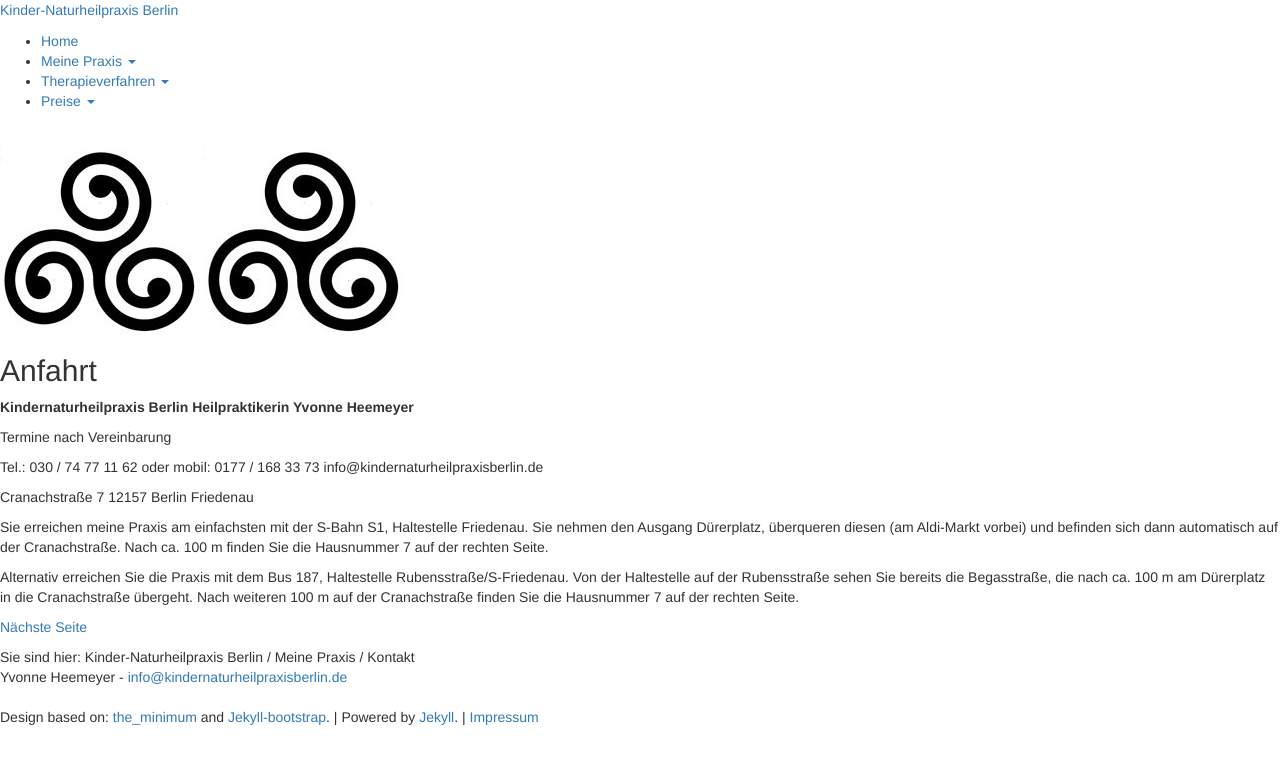
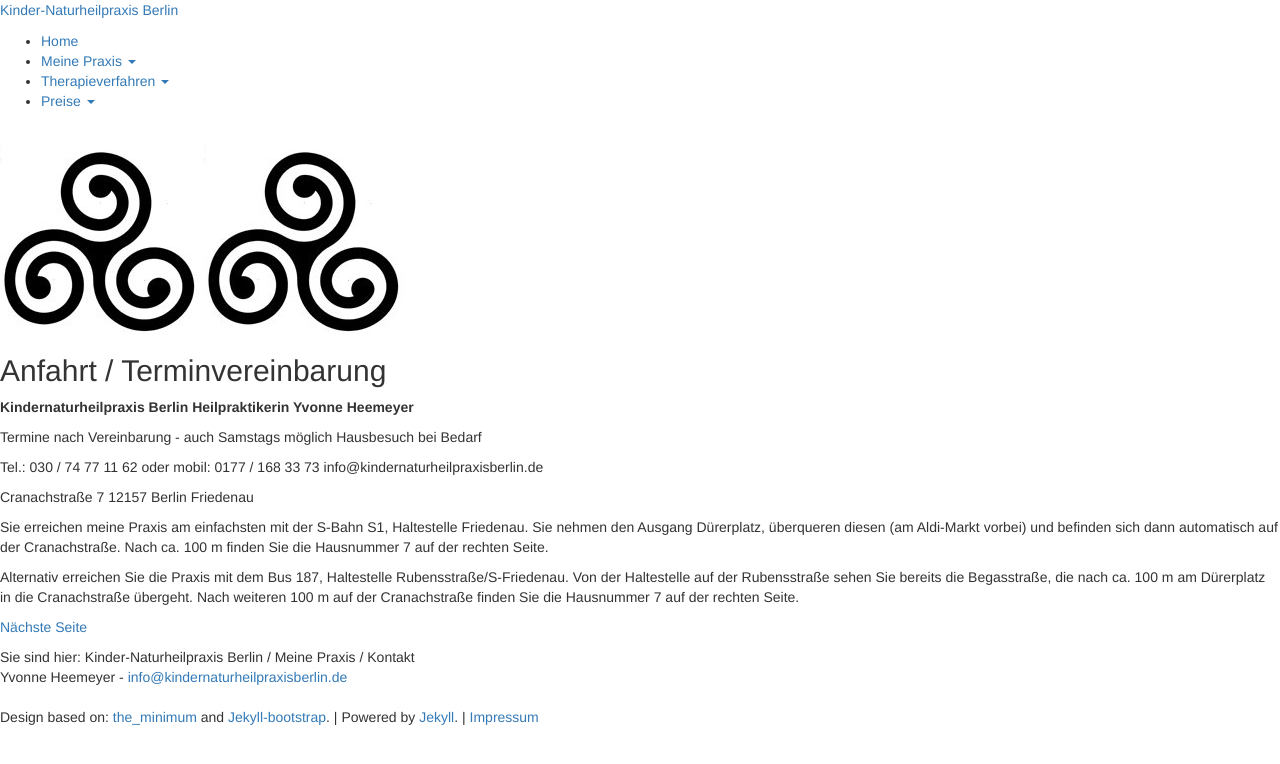
Before and after one commit to heilpraktiker/heilpraktiker.github.io, a Jekyll site: the page built from meine-praxis/anfahrt/index.md, in a window 1280 px wide. Shown: the top 764 px of the page. Built offline with Jekyll 4.4.1, drawn with Linux system fonts in a browser that asks for light colours; nearby versions of some CDN libraries; comment, search, counter and statistics services are not loaded.

Commit message:
Updated index.md

```diff
--- a/meine-praxis/anfahrt/index.md
+++ b/meine-praxis/anfahrt/index.md
@@ -7,12 +7,13 @@ published: true
 
 {% include JB/setup %}
 
-## Anfahrt
+## Anfahrt / Terminvereinbarung
 
 **Kindernaturheilpraxis Berlin
 Heilpraktikerin Yvonne Heemeyer**
 
-Termine nach Vereinbarung
+Termine nach Vereinbarung - auch Samstags möglich
+Hausbesuch bei Bedarf
 
 Tel.: 030 / 74 77 11 62 oder mobil: 0177 / 168 33 73
 info@kindernaturheilpraxisberlin.de
```
